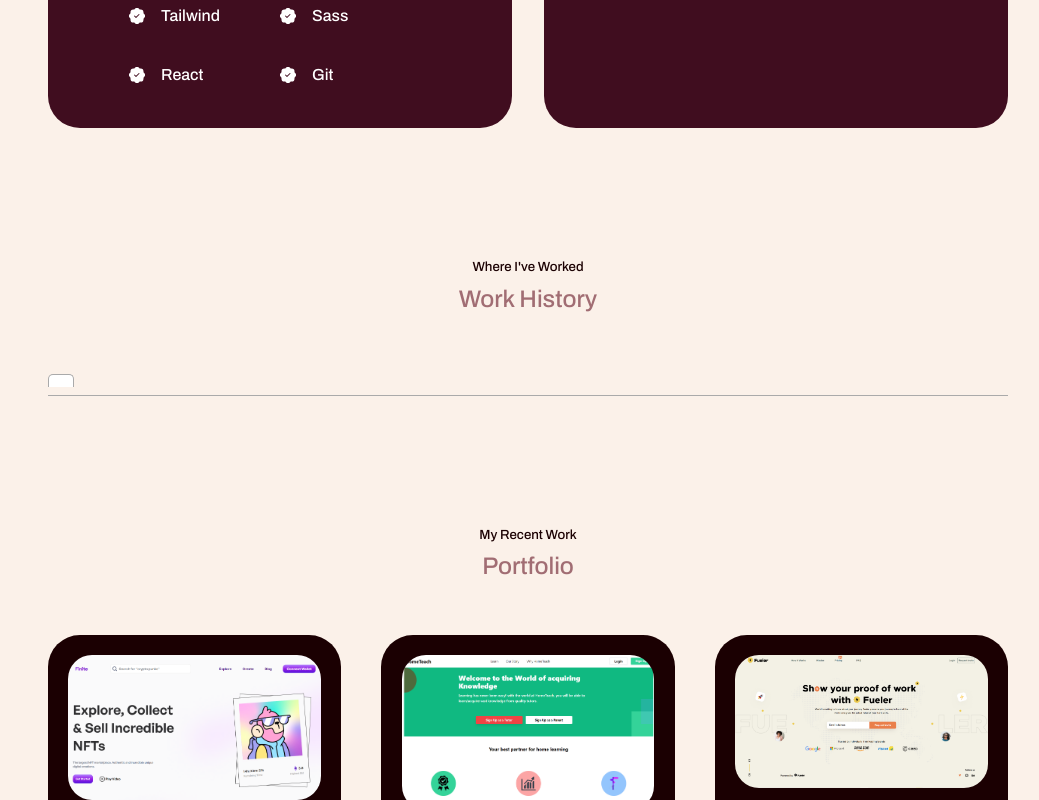
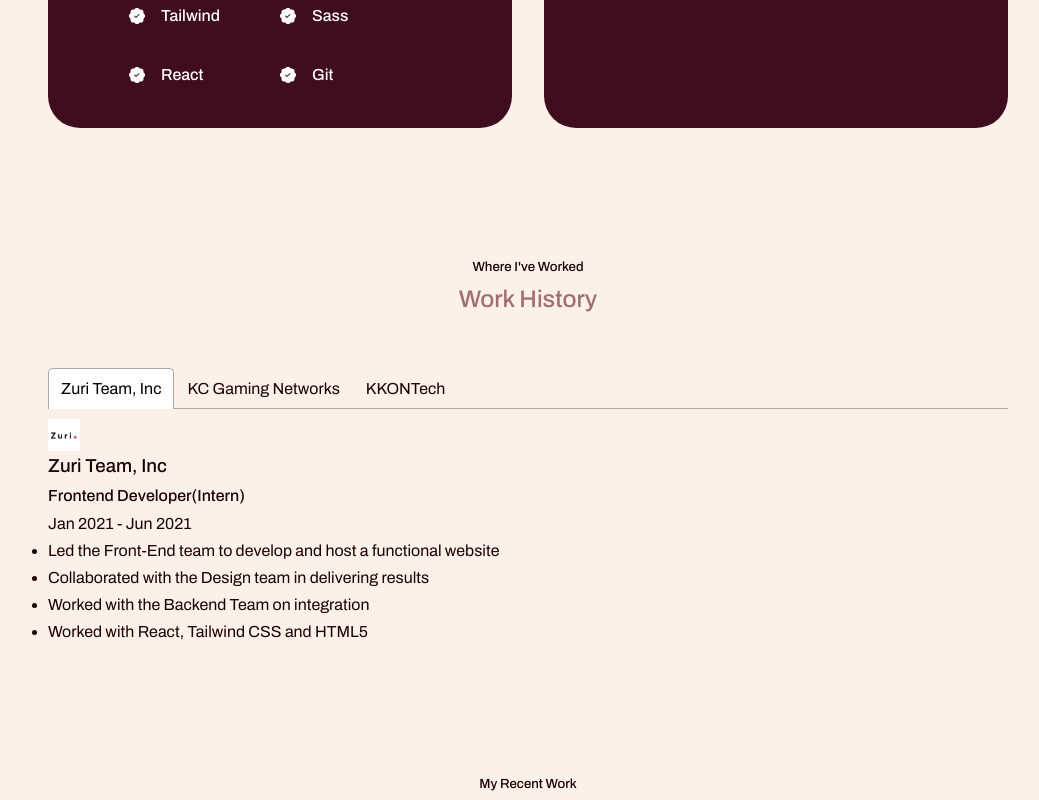
Before and after one commit to Boye95/boye-portfolio, a React (Create React App) app: page / in a window 1280 px wide. Shown: the part 2000-2800 px from the top of the page, without its empty margins (112-1151 px from the left). Built offline with nearby package versions, Linux system fonts and the light colour scheme.

Commit message:
add changes to nav links and Jobs section

```diff
--- a/src/components/Footer/Footer.jsx
+++ b/src/components/Footer/Footer.jsx
@@ -22,7 +22,7 @@
           <a href='#experiences'>Experiences</a>
         </li>
         <li>
-          <a href='#services'>Services</a>
+          <a href='#jobs'>Work History</a>
         </li>
         <li>
           <a href='#portfolio'>Portfolio</a>
--- a/src/components/Jobs/Jobs.jsx
+++ b/src/components/Jobs/Jobs.jsx
@@ -53,15 +53,64 @@
 
     <Tabs className='main-container jobs__container'>
       <TabList>
-        {data.map(({ organization }, index) => {
-          return (
-            <Tab key={index}>
-              <img src={organization.orgLogo} alt={organization.organization} />
-            </Tab>
-          )
-        }
-        )}
+        <Tab>Zuri Team, Inc</Tab>
+        <Tab>KC Gaming Networks</Tab>
+        <Tab>KKONTech</Tab>
       </TabList>
+
+      <TabPanel>
+        <div className='jobs__container__inner'>
+          <div className="org__logo">
+            <img src={zuri} alt="" />
+          </div>
+          <div className="org__details">
+            <h3>{data[0].organization}</h3>
+            <h4>{data[0].role}</h4>
+            <p>{data[0].duration}</p>
+            <ul>
+              {data[0].points.map((point, index) => (
+                <li key={index}>{point}</li>
+              ))}
+            </ul>
+          </div>
+        </div>
+      </TabPanel>
+
+      <TabPanel>
+        <div className='jobs__container__inner'>
+          <div className="org__logo">
+            <img src={bet9ja} alt="" />
+          </div>
+          <div className="org__details">
+            <h3>{data[1].organization}</h3>
+            <h4>{data[1].role}</h4>
+            <p>{data[1].duration}</p>
+            <ul>
+              {data[1].points.map((point, index) => (
+                <li key={index}>{point}</li>
+              ))}
+            </ul>
+          </div>
+        </div>
+      </TabPanel>
+
+      <TabPanel>
+        <div className='jobs__container__inner'>
+          <div className="org__logo">
+            <img src={kkon} alt="" />
+          </div>
+          <div className="org__details">
+            <h3>{data[2].organization}</h3>
+            <h4>{data[2].role}</h4>
+            <p>{data[2].duration}</p>
+            <ul>
+              {data[2].points.map((point, index) => (
+                <li key={index}>{point}</li>
+              ))}
+            </ul>
+          </div>
+        </div>
+      </TabPanel>
     </Tabs>
   </section>
 )
--- a/src/components/Nav/Nav.jsx
+++ b/src/components/Nav/Nav.jsx
@@ -5,7 +5,7 @@
 import { AiOutlineHome, AiOutlineUser } from 'react-icons/ai';
 import { BiMessageAltEdit } from 'react-icons/bi';
 import { BiBook } from 'react-icons/bi';
-import { RiServiceLine } from 'react-icons/ri';
+import { GiSuitcase } from 'react-icons/gi';
 import { useState } from 'react';
 
 const Nav = () => {
@@ -35,11 +35,11 @@
         <BiBook />
       </a>
       <a
-        href={'#jobs'}
-        className={activeNav === 'jobs' ? 'active' : ''}
-        onClick={() => setActiveNav('jobs')}
+        href={'#portfolio'}
+        className={activeNav === 'portfolio' ? 'active' : ''}
+        onClick={() => setActiveNav('portfolio')}
       >
-        <RiServiceLine />
+        <GiSuitcase />
       </a>
       <a
         href={'#contact'}
```
